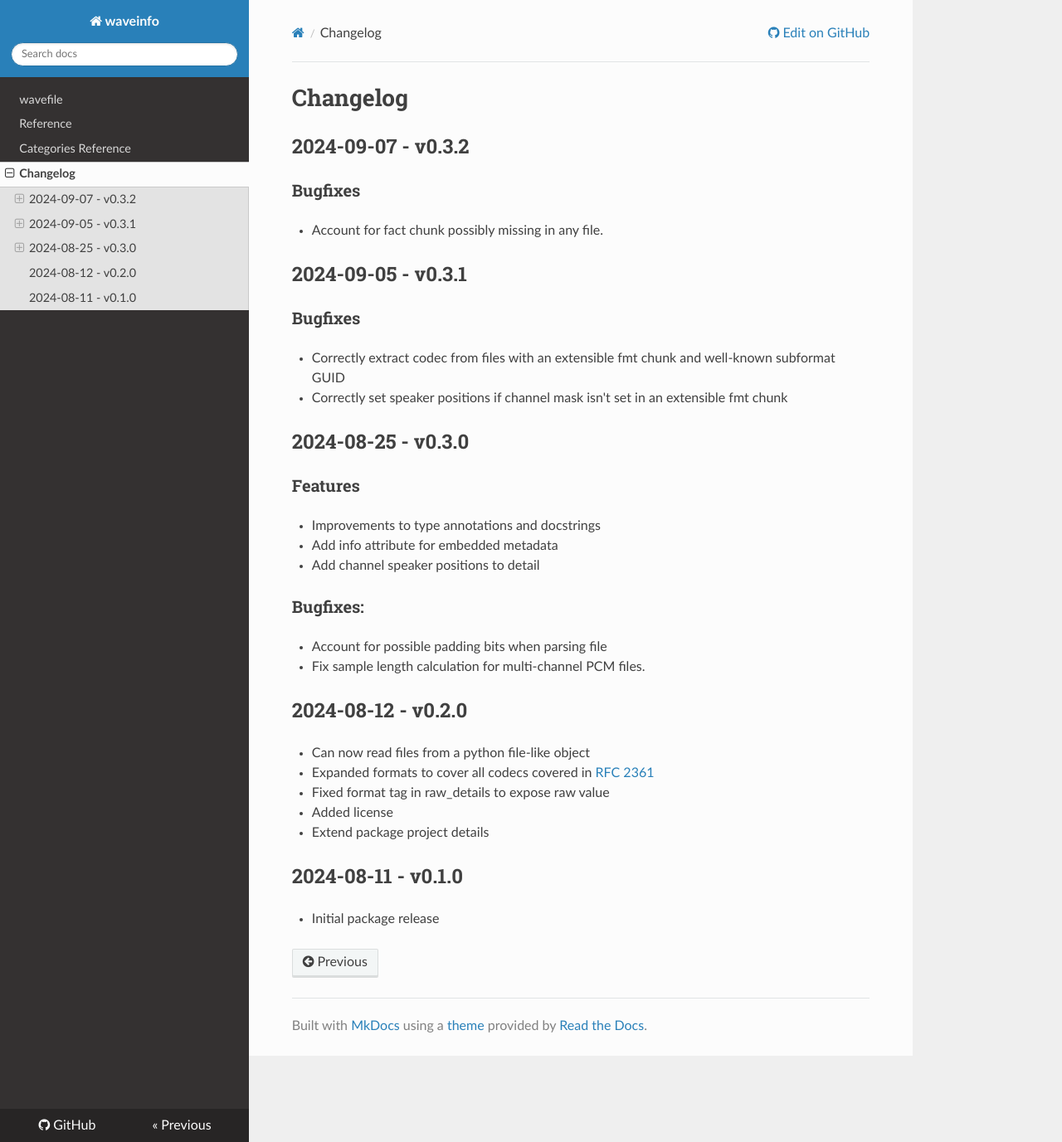
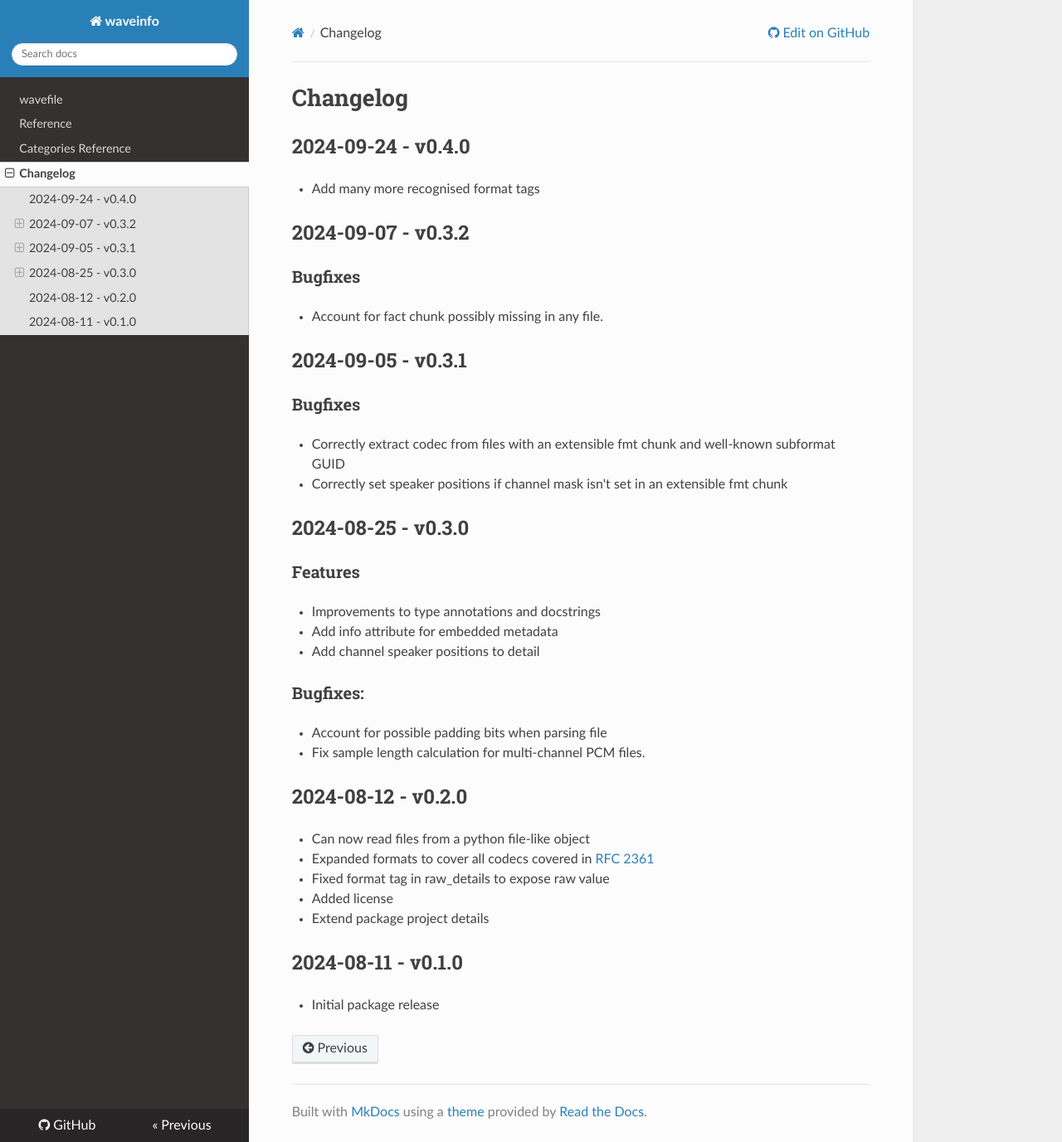
Before and after one commit to sumebrius/py-waveinfo, an MkDocs documentation site: the page built from docs/changelog.md, in a window 1280 px wide and 1377 px high. Shown: the whole window at 83% size. Built offline with MkDocs 1.6.1, drawn with Linux system fonts in a browser that asks for light colours; nearby versions of some CDN libraries.

Commit message:
v0.4.0 Changelog

```diff
--- a/docs/changelog.md
+++ b/docs/changelog.md
@@ -1,4 +1,8 @@
 # Changelog
+
+## 2024-09-24 - v0.4.0
+
+- Add many more recognised format tags
 
 ## 2024-09-07 - v0.3.2
 
```
